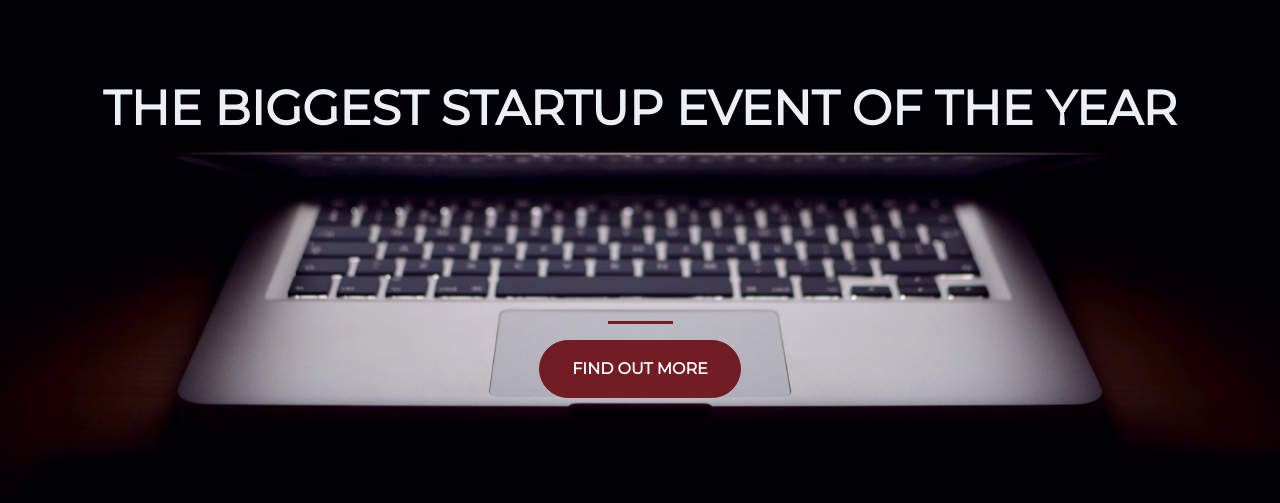
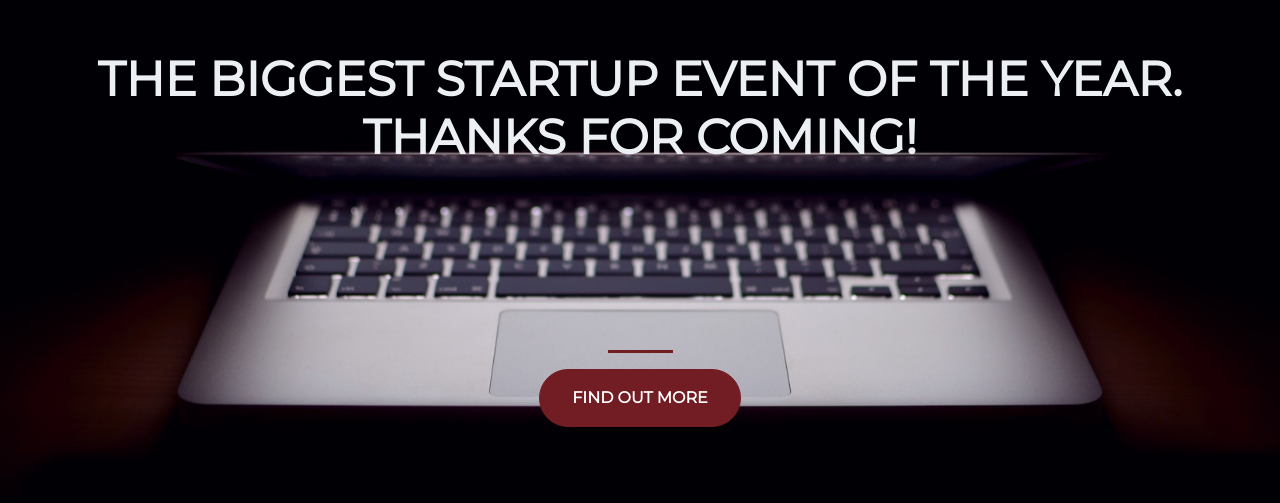
Before and after one commit to Becca2020/Beclam-mart, a plain HTML site: page index.html in a window 1280 px wide. Shown: the part 161-664 px from the top of the page. Drawn offline with nearby package versions, Linux system fonts and the light colour scheme.

Commit message:
add welcome note

```diff
--- a/index.html
+++ b/index.html
@@ -15,7 +15,7 @@
     <div class="container d-flex align-items-center h-100">
       <div class="row">
         <header class="text-center col-12">
-<h1 class="text-uppercase"><strong> the biggest startup event of the year</strong></h1>
+<h1 class="text-uppercase"><strong> the biggest startup event of the year. thanks for coming!</strong></h1>
 </header>
 <div class="buffer col-12"></div>
 <section class="text-center col-12">
```
